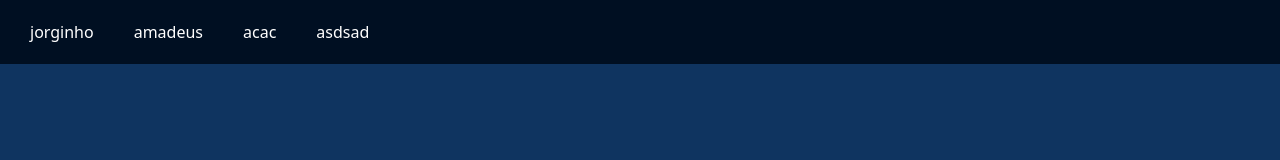
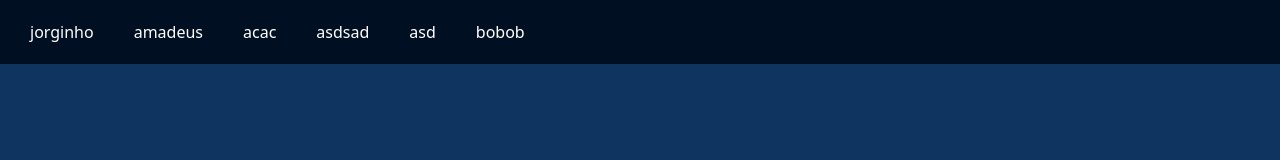
Before and after one commit to RP2-startups/stewart-frontend, a JavaScript app: page / in a window 1280 px wide. Shown: the top 160 px of the page. Built offline with nearby package versions, Linux system fonts and the light colour scheme.

Commit message:
add props to navbar

```diff
--- a/src/App.vue
+++ b/src/App.vue
@@ -4,7 +4,11 @@ import NavBar from "./components/NavBar.vue";
 </script>
 
 <template>
-  <NavBar/>
+  <NavBar :list="[{
+    name:'asd',
+    icon: 'jore'},{
+    name:'bobob',
+    icon: 'jore'}]"/>
   <div class="content">
     <RouterView/>
   </div>
--- a/src/assets/main.css
+++ b/src/assets/main.css
@@ -1,9 +1,10 @@
 :root{
     --color-background: #0F3460;
-    --color-background-dark: #000f22;
+    --color-background-dark: #000F22;
     --color-background-dark-hover: #022553;
-    --color-text-light: #ffffff;
+    --color-text-light: #FFFFFF;
     --color-pink: #E94560;
+    --color-cream: #F9F9F9;
 }
 
 body{
--- a/src/components/NavBar.vue
+++ b/src/components/NavBar.vue
@@ -1,7 +1,10 @@
 <template>
-  <div>
+  <div v-if="visibility">
     <ul class="menu d-inline-flex">
-      <div class="menu-slider" :style="{left: positionToMove , width: sliderWidth}"></div>
+      <div
+        class="menu-slider"
+        :style="{ left: positionToMove, width: sliderWidth }"
+      ></div>
       <li
         class="menu-item d-inline-flex"
         v-for="item in itens"
@@ -37,7 +40,7 @@
 }
 
 .menu-item :hover {
-    background-color: var(--color-background-dark-hover)
+  background-color: var(--color-background-dark-hover);
 }
 
 .menu-link {
@@ -59,8 +62,21 @@
 </style>
 
 <script lang="ts">
+
 import Vue, { defineComponent } from "vue";
+
 export default defineComponent({
+  props:{
+    list : null,
+    visibility: {
+      type: Boolean,
+      default: true
+    }
+  },
+  mounted:function(){
+    this.loadList()
+  },
+
   data() {
       return {
       sliderPosition: 0,
@@ -76,11 +92,19 @@ export default defineComponent({
   },
   methods: {
       sliderIndicator(id: number) {
-      let element = (this.$refs[`menu-item_${id}`] as any)[0];
-      this.sliderPosition = element.offsetLeft;
-      this.selectedElementWidth = element.offsetWidth;
-      this.selectedIndex = id;
+      let element = (this.$refs[`menu-item_${id}`] as any)[0]
+      this.sliderPosition = element.offsetLeft
+      this.selectedElementWidth = element.offsetWidth
+      this.selectedIndex = id
       },
+      loadList(){
+        var count: number = this.itens.length
+        for (let i = 0; i < this.list.length; i++) {
+          const element = this.list[i];
+          var item = {id: ++count,icon:element.icon, name:element.name}
+          this.itens.push(item)
+        }
+      }
   },
   computed: {
       positionToMove(){
@@ -90,5 +114,6 @@ export default defineComponent({
           return this.selectedElementWidth+"px"
       }
   },
+
 });
 </script>
```
Also changed, not shown: src/components/Footer.vue (added, +26 -0 lines). Lines whose indentation alone changed are shown as unchanged.
